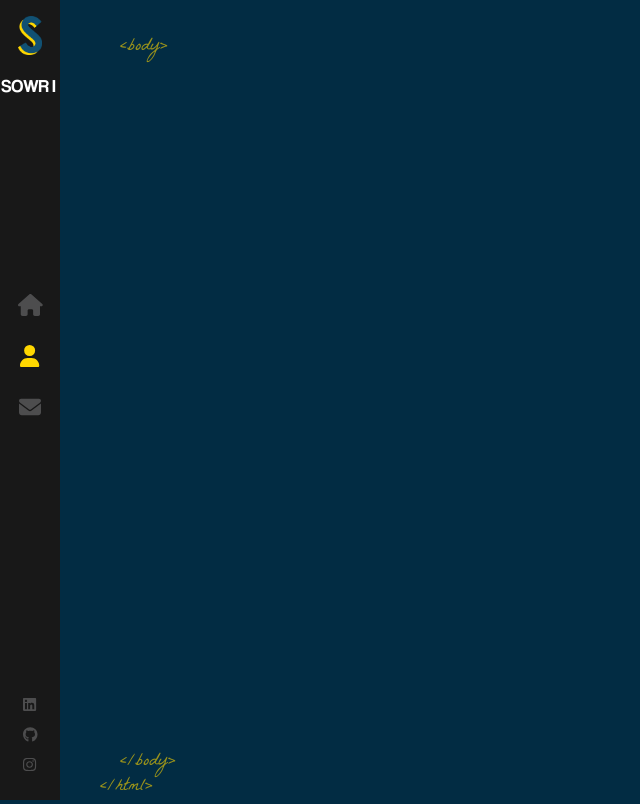
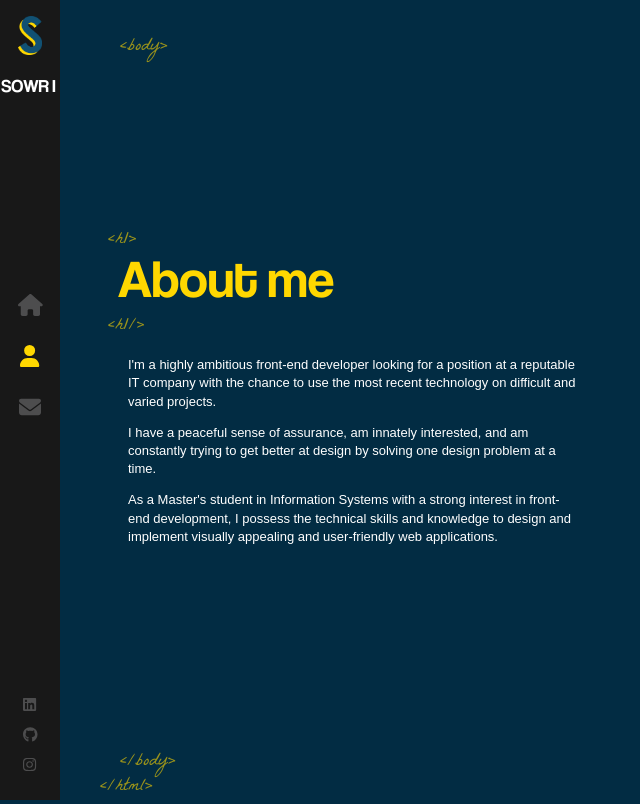
Before and after one commit to Sowri19/portfolio, a React (Create React App) app: page /about in a window 1280 px wide. Shown: the whole page, without its empty margins (0-640 px from the left). Built offline with nearby package versions, Linux system fonts and the light colour scheme.

Commit message:
About Me Section content

```diff
--- a/src/components/About/index.js
+++ b/src/components/About/index.js
@@ -1,2 +1,31 @@
-const About =()=>'Hello';
+import './index.scss';
+import AnimatedLetters from '../AnimatedLetters';
+import { useEffect, useState } from 'react';
+const About =()=>{
+    const [letterClass,setLetterClass] = useState('text-animate');
+    useEffect(()=>{
+        setTimeout(()=>{
+            setLetterClass('text-animate-hover')
+        }, 4000)
+        // set Timeout function not working
+    }, []);
+    return(
+        <div className="container about-page">
+            <div className= 'text-zone'>
+            <h1>
+                <AnimatedLetters letterClass={letterClass} strArray={['A', 'b', 'o','u','t', ' ', 'm', 'e']}
+                idx={15}/>
+            </h1>
+            <p>I'm a highly ambitious front-end developer looking for a position at a reputable IT company with the chance to use the most recent technology on difficult and varied projects.</p>
+            <p>I have a peaceful sense of assurance, am innately interested, and am constantly trying to get better at design by solving one design problem at a time.</p>
+            <p>As a Master's student in Information Systems with a strong interest in front-end development, I possess the technical skills and knowledge to design and implement visually appealing and user-friendly web applications.</p>
+            </div>
+
+            <div className="stage-cube-cont">
+
+            </div>
+        </div>
+    )
+}
+
 export default About;
--- a/src/components/Layout/index.scss
+++ b/src/components/Layout/index.scss
@@ -37,3 +37,74 @@
     animation-delay: 1s forwards;
     animation-delay:1s;
 }
+
+.about-page{
+    .text-zone {
+        position: absolute;
+        left: 10%;
+        top: 50%;
+        transform: translateY(-50%);
+        width: 35%;
+        vertical-align: middle;
+        display: table-cell;
+        max-height: 90%;
+
+        h1 {
+            font-size: 53px;
+            font-family: 'Coolvetica';
+            color: #ffd700;
+            font-weight: 400;
+            margin-top: 0;
+            position: relative;
+            margin-bottom: 40px;
+            left: -10px;
+
+            &:before {
+              content: '<h1>';
+              font-family: 'La Belle Aurore', cursive;
+              color: #ffd700;
+              font-size: 18px;
+              position: absolute;
+              margin-top: -10px;
+              left: -10px;
+              opacity: 0.6;
+              line-height: 18px;
+            }
+
+            &:after {
+              content: '<h1/>';
+              font-family: 'La Belle Aurore', cursive;
+              color: #ffd700;
+              font-size: 18px;
+              line-height: 18px;
+              position: absolute;
+              left: -30px;
+              bottom: -20px;
+              margin-left: 20px;
+              opacity: 0.6;
+            }
+          }
+          p {
+            font-size: 13px;
+            color: #fff;
+            font-family: sans-serif;
+            font-weight: 300;
+            max-width: fit-content;
+            animation: pulse 1s;
+            &:nth-of-type(1) {
+              animation-delay: 1.1s;
+            }
+            &:nth-of-type(2) {
+              animation-delay: 1.2s;
+            }
+            &:nth-of-type(3) {
+              animation-delay: 1.3s;
+            }
+          }
+      }
+      .text-animate-hover {
+        &:hover {
+          color: #fff;
+        }
+      }
+}
```
